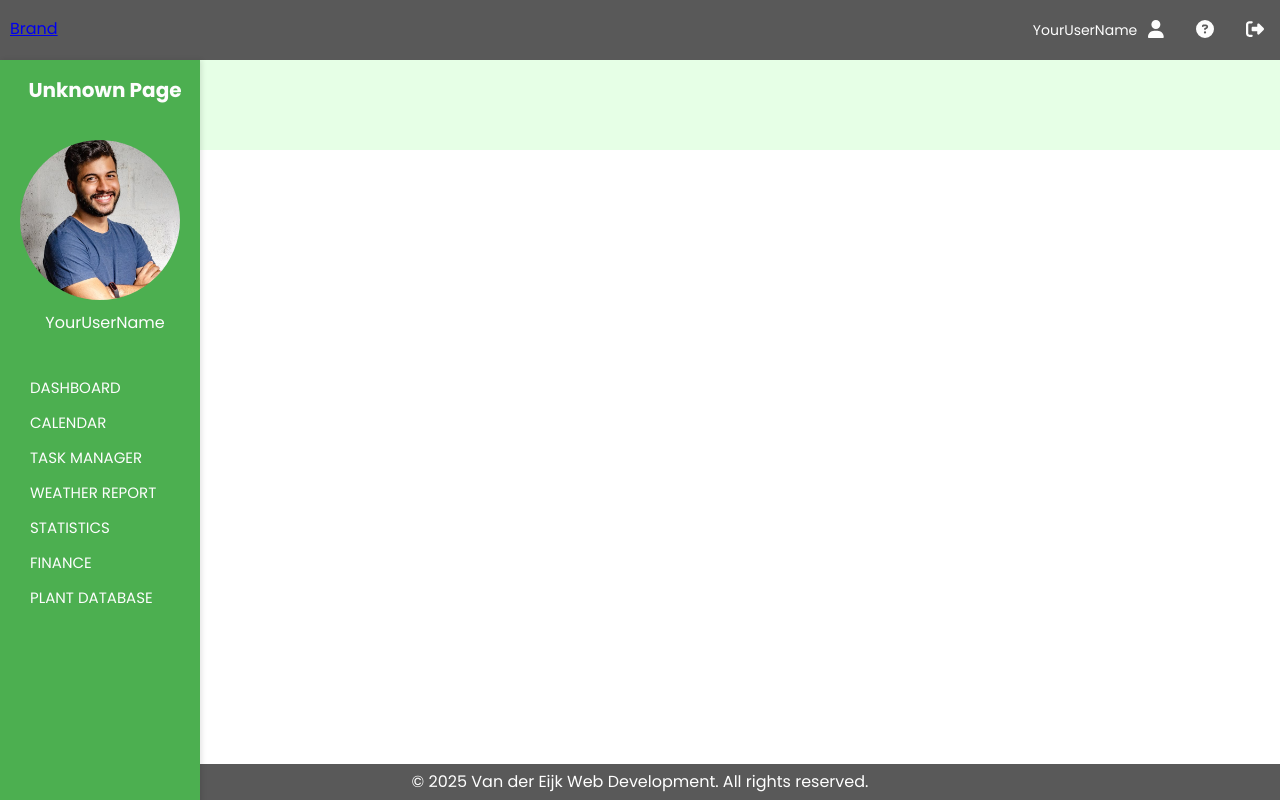
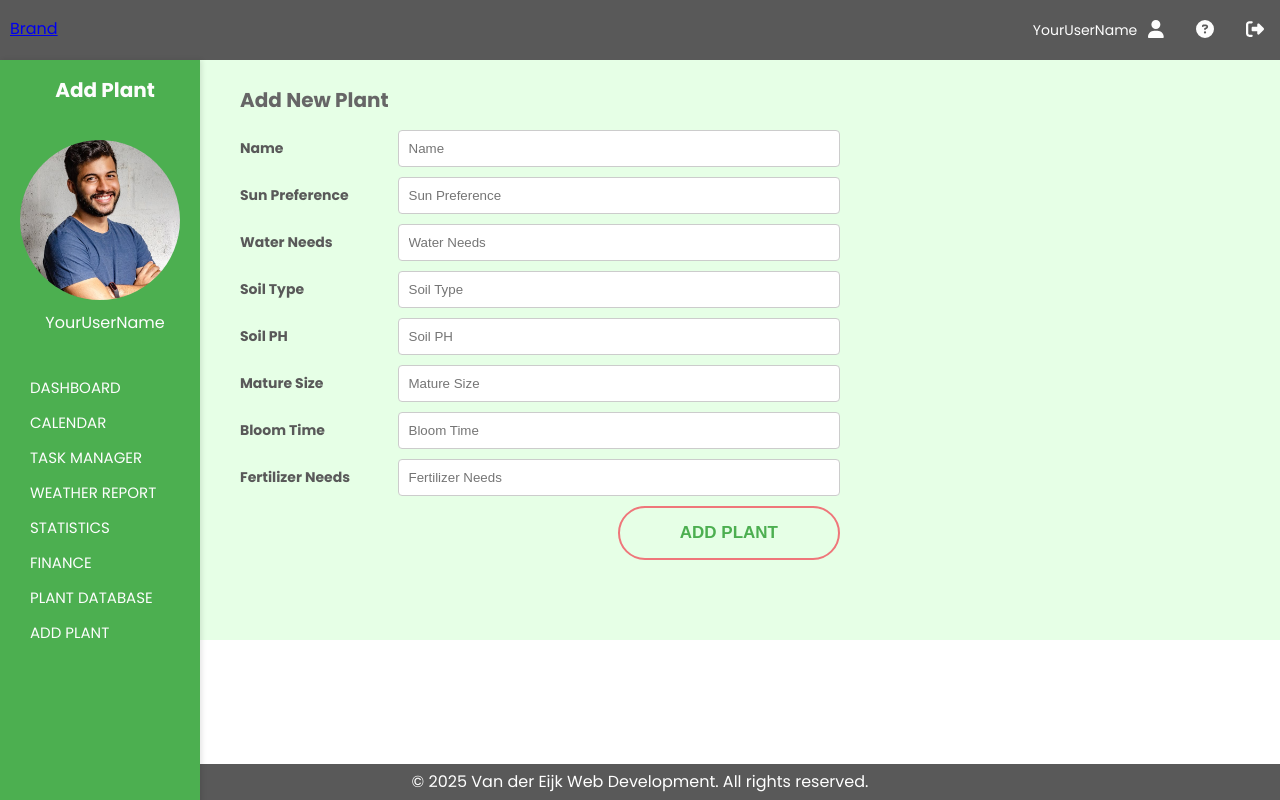
Before and after one commit to vdeijk/GrowHubFrontend, a React (Vite) app: page /add-plant in a window 1280 px wide. Built offline with nearby package versions, Linux system fonts and the light colour scheme.

Commit message:
plant adding functionality

```diff
--- a/src/App.tsx
+++ b/src/App.tsx
@@ -9,6 +9,7 @@ import { Routes, Route } from 'react-router-dom';
 import PlantDatabase from './core/views/pages/PlantDatabase/PlantDatabase';
 import routerStore from './core/stores/RouterStore';
 import PageLayout from './core/views/reusables/PageLayout/PageLayout';
+import AddPlant from './core/views/pages/AddPlant/AddPlant';
 
 const App: React.FC = () => {
   return (
@@ -24,6 +25,7 @@ const App: React.FC = () => {
         <Routes>
           <Route path="/" element={<Dashboard />} />
           <Route path="/plantDatabase" element={<PlantDatabase />} />
+          <Route path="/add-plant" element={<AddPlant />} />
         </Routes>
       </PageLayout>
       <Footer />
--- /dev/null
+++ b/src/core/Stores/AddPlantStore.ts
@@ -0,0 +1,44 @@
+import { makeAutoObservable, runInAction } from 'mobx';
+
+class AddPlantStore {
+  name: string = '';
+  sunPreference: string = '';
+  waterNeeds: string = '';
+  soilType: string = '';
+  soilPH: string = '';
+  matureSize: string = '';
+  bloomTime: string = '';
+  fertilizerNeeds: string = '';
+  pruning: string = '';
+  temperatureRange: string = '';
+  plantType: string = '';
+  growthRate: string = '';
+
+  constructor() {
+    makeAutoObservable(this);
+  }
+
+  updateField(field: keyof AddPlantStore, value: string) {
+    runInAction(() => {
+      (this[field] as string) = value;
+    });
+  }
+
+  resetForm() {
+    this.name = '';
+    this.sunPreference = '';
+    this.waterNeeds = '';
+    this.soilType = '';
+    this.soilPH = '';
+    this.matureSize = '';
+    this.bloomTime = '';
+    this.fertilizerNeeds = '';
+    this.pruning = '';
+    this.growthRate = '';
+    this.temperatureRange = '';
+    this.plantType = '';
+  }
+}
+
+const addPlantStore = new AddPlantStore();
+export default addPlantStore;
--- a/src/core/Stores/PlantsStore.ts
+++ b/src/core/Stores/PlantsStore.ts
@@ -52,6 +52,12 @@ class PlantsStore {
       );
     });
   };
+
+
+  addPlant(newPlant: Plant) {
+    this.plants.push(newPlant);
+    this.filterPlants();
+  }
 }
 
 const plantsStore = new PlantsStore();
--- a/src/core/Stores/RouterStore.ts
+++ b/src/core/Stores/RouterStore.ts
@@ -12,6 +12,7 @@ class RouterStore {
     { href: '/services', label: 'Statistics' },
     { href: '/services', label: 'Finance' },
     { href: '/plantDatabase', label: 'Plant Database' },
+    { href: '/add-plant', label: 'Add Plant' },
   ];
 
   constructor() {
--- a/src/core/views/containers/SearchBar/SearchBar.module.css
+++ b/src/core/views/containers/SearchBar/SearchBar.module.css
@@ -3,4 +3,5 @@
     grid-auto-flow: column;
     align-items: center;
     margin-bottom: 20px;
+    grid-gap: 1rem;
   }
--- /dev/null
+++ b/src/core/views/pages/AddPlant/AddPlant.module.css
@@ -0,0 +1,13 @@
+.form {
+  display: grid;
+  gap: 1rem;
+  max-width: 600px;
+  width: 100%;
+}
+
+.section {
+  grid-column: 1/-1;
+  width: 100%;
+  height: 100%;
+  margin-bottom: 2rem;
+}
--- /dev/null
+++ b/src/core/views/pages/AddPlant/AddPlant.tsx
@@ -0,0 +1,127 @@
+import React from 'react';
+import plantsStore from '../../../stores/PlantsStore';
+import TextInput, { TextInputProps } from '../../reusables/TextInput/TextInput';
+import Heading from '../../reusables/Heading/Heading';
+import { useNavigate } from 'react-router-dom';
+import addPlantStore from '../../../stores/AddPlantStore';
+import Button, { ButtonProps } from '../../reusables/Button/Button';
+import styles from './AddPlant.module.css';
+import { observer } from 'mobx-react-lite';
+
+const AddPlant: React.FC = observer(() => {
+  const navigate = useNavigate();
+
+  const handleSubmit = (e: React.FormEvent) => {
+    e.preventDefault();
+    const newPlant = {
+      name: addPlantStore.name,
+      sunPreference: addPlantStore.sunPreference as
+        | 'Full Sun'
+        | 'Partial Sun'
+        | 'Shade',
+      waterNeeds: addPlantStore.waterNeeds,
+      soilType: addPlantStore.soilType,
+      soilPH: addPlantStore.soilPH,
+      matureSize: addPlantStore.matureSize,
+      bloomTime: addPlantStore.bloomTime,
+      fertilizerNeeds: addPlantStore.fertilizerNeeds,
+      pruning: addPlantStore.pruning,
+      temperatureRange: addPlantStore.temperatureRange,
+      plantType: addPlantStore.plantType,
+      growthRate: addPlantStore.growthRate,
+    };
+    plantsStore.addPlant(newPlant);
+    addPlantStore.resetForm();
+    navigate('/');
+  };
+
+  const nameProps: TextInputProps = {
+    value: addPlantStore.name,
+    onChange: (value: string) => addPlantStore.updateField('name', value),
+    placeholder: 'Name',
+    label: 'Name',
+    required: true,
+  };
+
+  const sunPreferenceProps: TextInputProps = {
+    value: addPlantStore.sunPreference,
+    onChange: (value: string) =>
+      addPlantStore.updateField('sunPreference', value),
+    placeholder: 'Sun Preference',
+    label: 'Sun Preference',
+    required: true,
+  };
+
+  const waterNeedsProps: TextInputProps = {
+    value: addPlantStore.waterNeeds,
+    onChange: (value: string) => addPlantStore.updateField('waterNeeds', value),
+    placeholder: 'Water Needs',
+    label: 'Water Needs',
+    required: true,
+  };
+
+  const soilTypeProps: TextInputProps = {
+    value: addPlantStore.soilType,
+    onChange: (value: string) => addPlantStore.updateField('soilType', value),
+    placeholder: 'Soil Type',
+    label: 'Soil Type',
+    required: true,
+  };
+
+  const soilPHProps: TextInputProps = {
+    value: addPlantStore.soilPH,
+    onChange: (value: string) => addPlantStore.updateField('soilPH', value),
+    placeholder: 'Soil PH',
+    label: 'Soil PH',
+    required: true,
+  };
+
+  const matureSizeProps: TextInputProps = {
+    value: addPlantStore.matureSize,
+    onChange: (value: string) => addPlantStore.updateField('matureSize', value),
+    placeholder: 'Mature Size',
+    label: 'Mature Size',
+    required: true,
+  };
+
+  const bloomTimeProps: TextInputProps = {
+    value: addPlantStore.bloomTime,
+    onChange: (value: string) => addPlantStore.updateField('bloomTime', value),
+    placeholder: 'Bloom Time',
+    label: 'Bloom Time',
+    required: true,
+  };
+
+  const fertilizerNeedsProps: TextInputProps = {
+    value: addPlantStore.fertilizerNeeds,
+    onChange: (value: string) =>
+      addPlantStore.updateField('fertilizerNeeds', value),
+    placeholder: 'Fertilizer Needs',
+    label: 'Fertilizer Needs',
+    required: true,
+  };
+
+  const buttonProps: ButtonProps = {
+    type: 'submit',
+    label: 'Add Plant',
+  };
+
+  return (
+    <section className={styles.section}>
+      <Heading level={1} text="Add New Plant" />
+      <form onSubmit={handleSubmit} className={styles.form}>
+        <TextInput {...nameProps} />
+        <TextInput {...sunPreferenceProps} />
+        <TextInput {...waterNeedsProps} />
+        <TextInput {...soilTypeProps} />
+        <TextInput {...soilPHProps} />
+        <TextInput {...matureSizeProps} />
+        <TextInput {...bloomTimeProps} />
+        <TextInput {...fertilizerNeedsProps} />
+        <Button {...buttonProps} />
+      </form>
+    </section>
+  );
+});
+
+export default AddPlant;
--- a/src/core/views/pages/PlantDatabase/PlantDatabase.module.css
+++ b/src/core/views/pages/PlantDatabase/PlantDatabase.module.css
@@ -14,7 +14,3 @@
     font-size: 2rem;
     color: #333;
   }
-
-  section {
-    margin-bottom: 2rem;
-  }
--- a/src/core/views/reusables/Button/Button.tsx
+++ b/src/core/views/reusables/Button/Button.tsx
@@ -1,19 +1,22 @@
 import React from 'react';
 import styles from './Button.module.css';
 
-interface ButtonProps {
-  buttonData: {
-    onClick: () => void;
-    label: string;
-    className?: string;
-  };
+export interface ButtonProps {
+  onClick?: () => void;
+  label: string;
+  className?: string;
+  type?: 'button' | 'submit' | 'reset';
 }
 
-const Button: React.FC<ButtonProps> = ({ buttonData }) => {
-  const { onClick, label, className } = buttonData;
+const Button: React.FC<ButtonProps> = (props) => {
+  const { onClick, label, className, type = 'button' } = props;
 
   return (
-    <button className={`${styles.button} ${className}`} onClick={onClick}>
+    <button
+      type={type}
+      className={`${styles.button} ${className}`}
+      onClick={type === 'submit' ? undefined: onClick}
+    >
       {label}
     </button>
   );
--- a/src/core/views/reusables/PageLayout/PageLayout.module.css
+++ b/src/core/views/reusables/PageLayout/PageLayout.module.css
@@ -7,4 +7,5 @@
     height: 100%;
     background: #e6ffe6;
     align-content: start;
+    justify-content: start;
   }
--- a/src/core/views/reusables/TextInput/TextInput.module.css
+++ b/src/core/views/reusables/TextInput/TextInput.module.css
@@ -1,7 +1,19 @@
 .textInput {
-  flex: 1;
   padding: 10px;
   margin-right: 10px;
   border: 1px solid #ccc;
   border-radius: 4px;
+  width: 100%;
 }
+
+.container {
+  display: grid;
+  grid-template-columns: 1fr 3fr;
+  grid-gap: 1rem;
+  align-items: center;
+}
+
+.label {
+  font-size: 1.4rem;
+  font-weight: bold;
+}
--- a/src/core/views/reusables/TextInput/TextInput.tsx
+++ b/src/core/views/reusables/TextInput/TextInput.tsx
@@ -1,21 +1,33 @@
 import React from 'react';
 import styles from './TextInput.module.css';
 
-interface TextInputProps {
+export interface TextInputProps {
   value: string;
   onChange: (value: string) => void;
   placeholder?: string;
+  required?: boolean;
+  label?: string;
 }
 
-const TextInput: React.FC<TextInputProps> = ({ value, onChange, placeholder }) => {
+const TextInput: React.FC<TextInputProps> = ({
+  value,
+  onChange,
+  placeholder,
+  required = false,
+  label,
+}) => {
   return (
+    <div className={label ? styles.container : ''}>
+      {label && <label className={styles.label}>{label}</label>}
       <input
+        required={required}
         type="text"
         value={value}
         onChange={(e) => onChange(e.target.value)}
         placeholder={placeholder}
         className={styles.textInput}
       />
+    </div>
   );
 };
 
```
Lines whose indentation alone changed are shown as unchanged.
